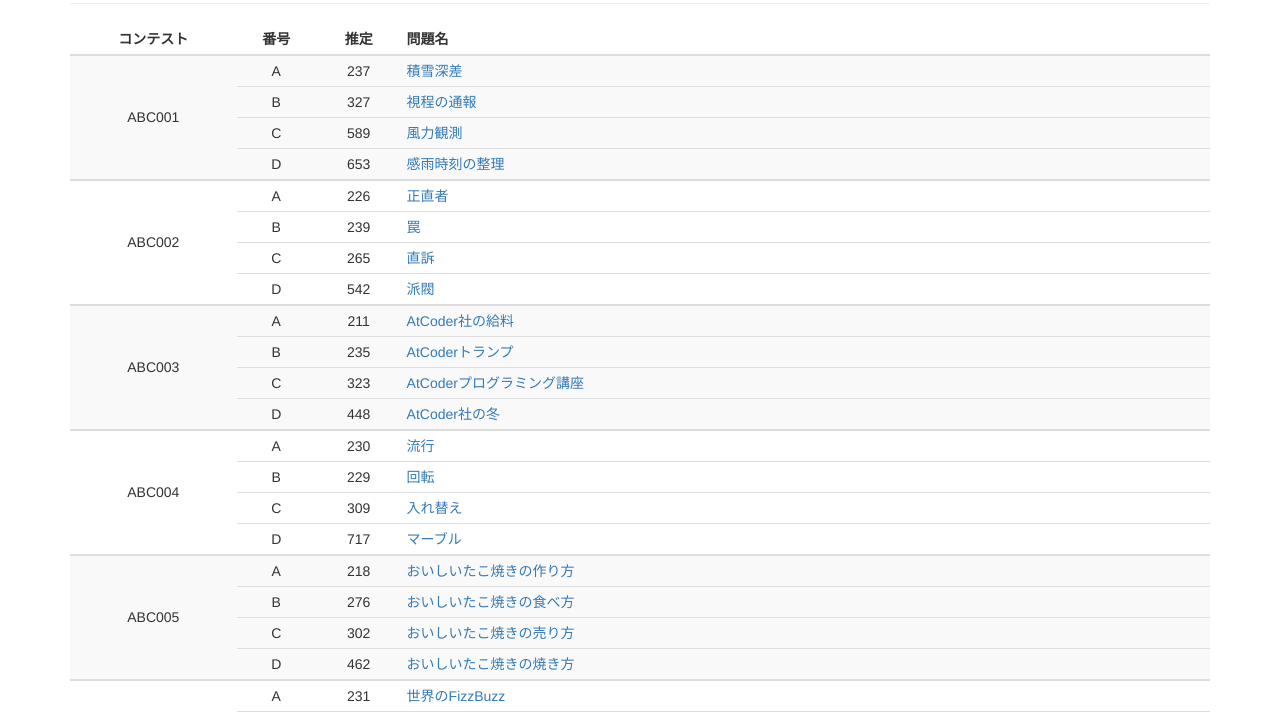
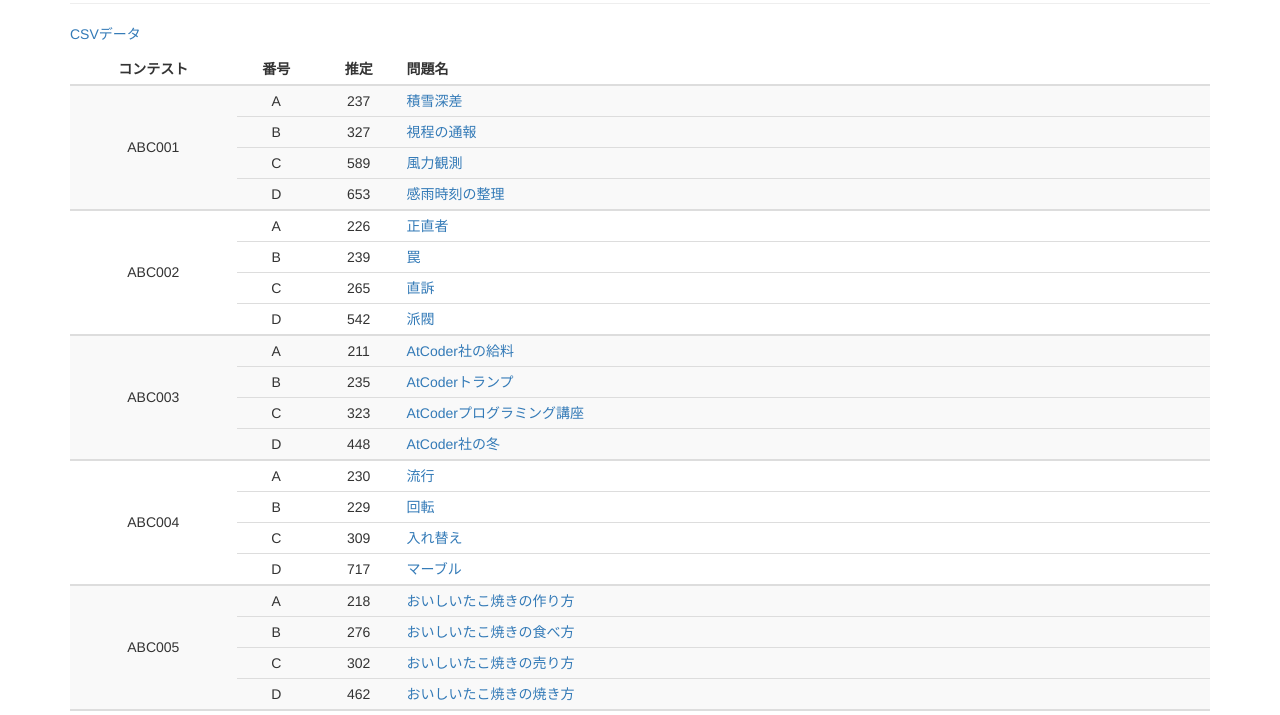
Before and after one commit to tomerun/atcoder_statistics, a plain HTML site: page estimated_scores.html in a window 1280 px wide. Shown: the part 96-811 px from the top of the page. Drawn offline with nearby package versions, Linux system fonts and the light colour scheme.

Commit message:
add link to CSV data

```diff
--- a/estimated_scores.html
+++ b/estimated_scores.html
@@ -20,6 +20,7 @@
       <div class="page-header">
         <h1>過去のARC/ABC問題の難易度推定</h1>
       </div>
+      <p><a href="estimated_scores.csv">CSVデータ</a></p>
 
       <table class='table table-condensed' id='main'>
       <thead>
```
